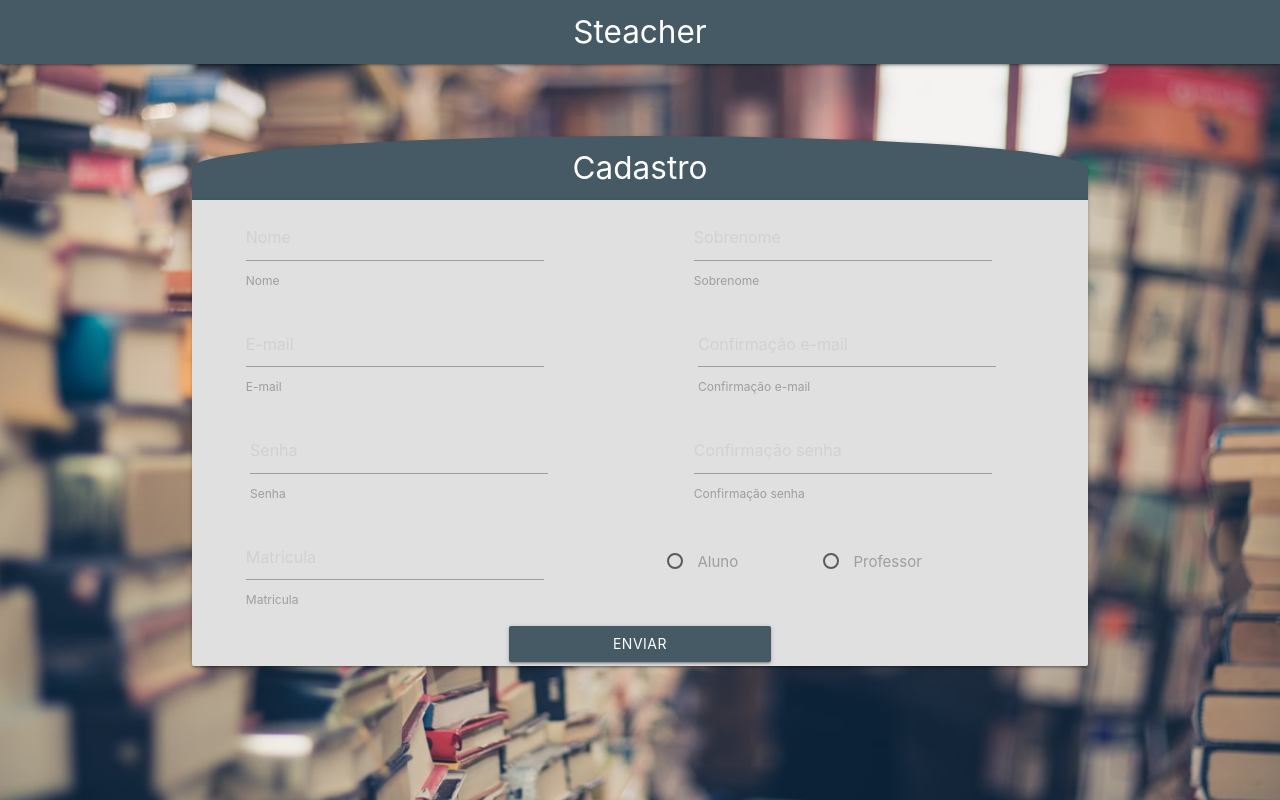
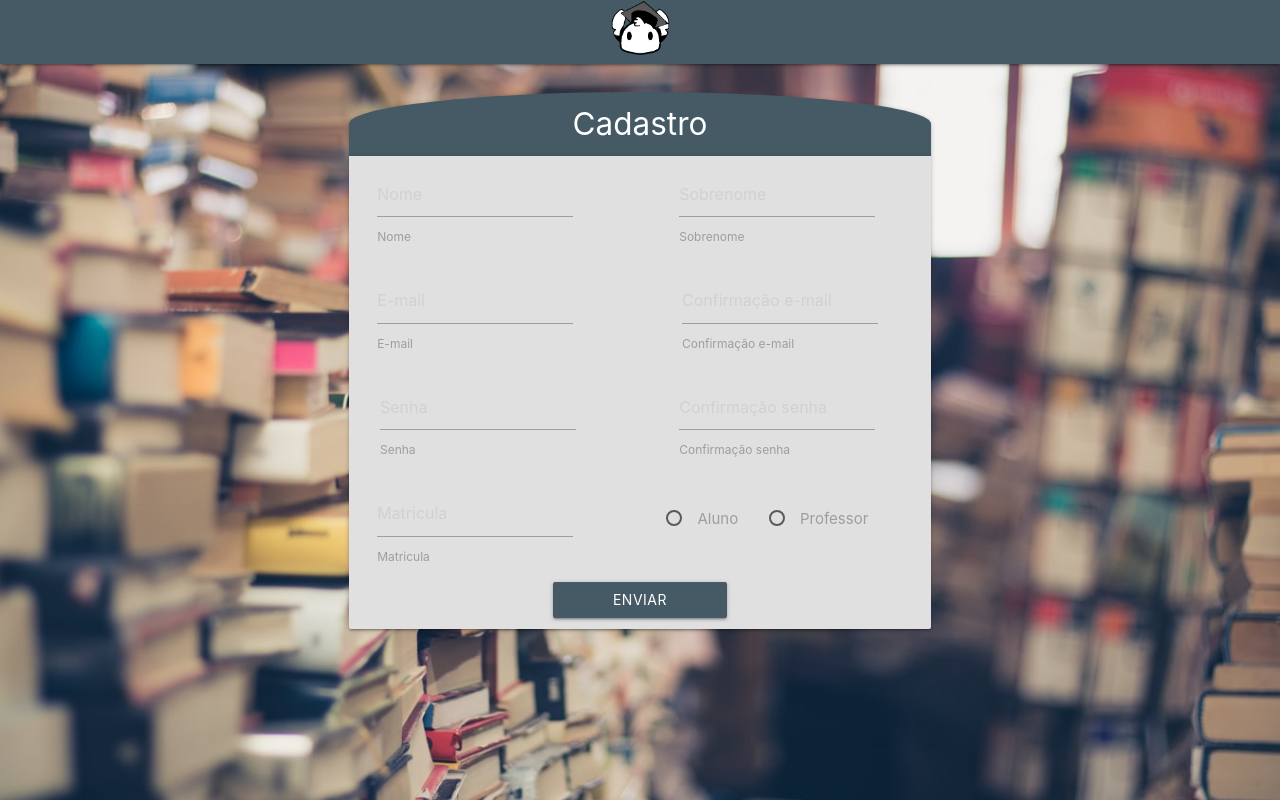
Before and after one commit to cp2-dc-info-projeto-final/plataforma-steacher, a React (Create React App) app in the folder client/: page /cadastro in a window 1280 px wide. Built offline with nearby package versions, Linux system fonts and the light colour scheme.

Commit message:
Nova interface grafica da pagina de cadastro

```diff
--- a/client/src/pages/Cadastro.tsx
+++ b/client/src/pages/Cadastro.tsx
@@ -2,7 +2,7 @@
 
 import React from 'react';
 
-import 'materialize-css/dist/css//materialize.min.css';
+import 'materialize-css/dist/css/materialize.min.css';
 
 //#endregion
 
@@ -48,8 +48,14 @@ export default function Cadastro(props: Props) {
 
   return (
     <Background>
-      <NavBar titulo="Steacher"/>
-      <Card form="cadastro" />
+      <div className="row">
+        <NavBar titulo="" />
+      </div>
+      <div className="row">
+        <div className="col offset-m2 offset-l2 s12 m8 l8" style={{marginTop:"-3%"}}>
+          <Card form="cadastro" />
+        </div>
+      </div>
     </Background>
   );
 }
```
